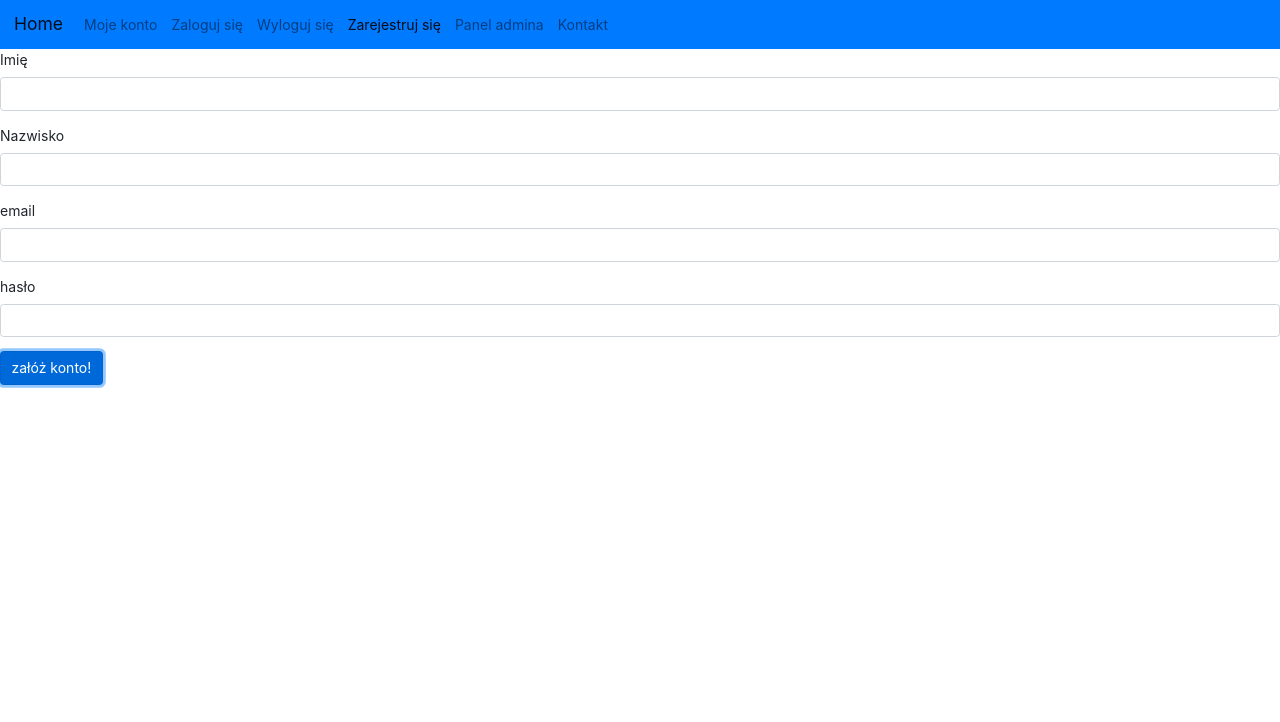
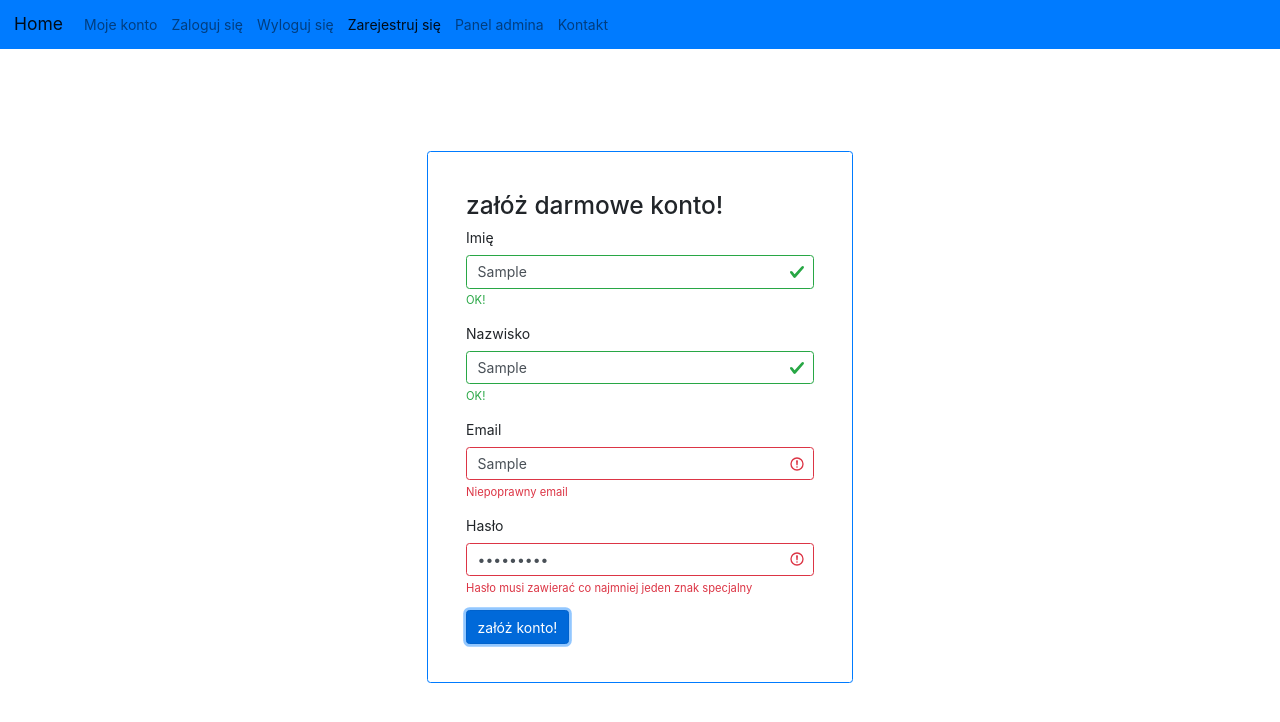
Before and after one commit to ProjectOtoCar/OtoCar, an Angular app: page /registration in a window 1280 px wide. Both pictures are taken after typing "Sample", "Sample", "Sample", "Sample123" into the empty fields and a click on the button "załóż konto!". Shown: the top 722 px of the page. Built offline with nearby package versions, Linux system fonts and the light colour scheme.

Commit message:
validation registration

```diff
--- a/src/app/registration/registration.component.html
+++ b/src/app/registration/registration.component.html
@@ -1,12 +1,37 @@
-<div>
+<div class="d-flex justify-content-center top-margin">
+    <div class="col-lg-4 col-md-6 border border-primary rounded padding">
+        <h3>załóż darmowe konto!</h3>
         <form [formGroup]="registrationForm" (ngSubmit)="onSubmit()">
             <div class="form-group">
                 <label for="firstName">Imię</label>
                 <input type="text"
-             class="form-control"
+                class="form-control is-invalid"
+                [ngClass]="{'is-invalid' :
+                !registrationForm.get('firstName').valid &&
+                registrationForm.get('firstName').touched,
+                'is-valid' : registrationForm.get('firstName').valid}"
                 id="firstName"
                 formControlName="firstName"
                 >
+                <div class="invalid-feedback"
+                    *ngIf="registrationForm.get('firstName').errors?.required">
+                    Pole jest wymagane
+                </div>
+                <div class="invalid-feedback"
+                    *ngIf="registrationForm.get('firstName').errors?.minlength">
+                    Imię za krótkie(minimalnie 3 znaki)
+                </div>
+                <div class="invalid-feedback"
+                    *ngIf="registrationForm.get('firstName').errors?.maxlength">
+                    Imię za długie(maksymalnie 40 znaków)
+                </div>
+                <div class="invalid-feedback"
+                    *ngIf="registrationForm.get('firstName').errors?.withoutspace">
+                    Imię nie może zawierać spacji
+                </div>
+                <div class="valid-feedback">
+                    OK!
+                </div>
             </div>
             <div class="form-group">
                 <label for="lastName">Nazwisko</label>
@@ -14,24 +39,114 @@
                 type="text"
                 class="form-control"
                 id="lastName"
+                [ngClass]="{'is-invalid' :
+                !registrationForm.get('lastname').valid &&
+                registrationForm.get('lastname').touched,
+                'is-valid' : registrationForm.get('lastname').valid}"
                 formControlName="lastname">
+                <div class="invalid-feedback"
+                *ngIf="registrationForm.get('lastname').errors?.required">
+                Pole jest wymagane
+                </div>
+                <div class="invalid-feedback"
+                    *ngIf="registrationForm.get('lastname').errors?.minlength">
+                    Nazwisko za krótkie(minimalnie 3 znaki)
+                </div>
+                <div class="invalid-feedback"
+                    *ngIf="registrationForm.get('lastname').errors?.maxlength">
+                    Nazwisko za długie(maksymalnie 40 znaków)
+                </div>
+                <div class="invalid-feedback"
+                    *ngIf="registrationForm.get('lastname').errors?.withoutspace">
+                    Nazwisko nie może zawierać spacji
+                </div>
+                <div class="valid-feedback">
+                OK!
+                </div>
             </div>
             <div formGroupName="userData">
                 <div class="form-group">
-                <label for="email">email</label>
+                    <label for="email">Email</label>
                     <input type="text"
                     class="form-control"
+                    [ngClass]="{'is-invalid' :
+                    !registrationForm.get('userData.email').valid &&
+                    registrationForm.get('userData.email').touched,
+                    'is-valid' : registrationForm.get('userData.email').valid}"
                     id="email"
                     formControlName="email">
+                    <div class="invalid-feedback"
+                        *ngIf="registrationForm.get('userData.email').errors?.required">
+                    Pole jest wymagane
+                    </div>
+                    <div class="invalid-feedback"
+                        *ngIf="registrationForm.get('userData.email').errors?.minlength">
+                        E-mail za krótki(minimalnie 3 znaki)
+                    </div>
+                    <div class="invalid-feedback"
+                        *ngIf="registrationForm.get('userData.email').errors?.maxlength">
+                        E-mail za długi(maksymalnie 100 znaków)
+                    </div>
+                    <div class="invalid-feedback"
+                        *ngIf="registrationForm.get('userData.email').errors?.email ">
+                        Niepoprawny email
+                    </div>
+                    <div class="invalid-feedback"
+                        *ngIf="registrationForm.get('userData.email').errors?.withoutspace">
+                        E-mail nie może zawierać spacji
+                    </div>
+                    <div class="valid-feedback">
+                    OK!
+                    </div>
                 </div>
                 <div class="form-group">
-                <label for="password">hasło</label>
+                    <label for="password">Hasło</label>
                     <input type="password"
                     class="form-control"
+                    [ngClass]="{'is-invalid' :
+                    !registrationForm.get('userData.password').valid &&
+                    registrationForm.get('userData.password').touched,
+                    'is-valid' : registrationForm.get('userData.password').valid}"
                     id="password"
                     formControlName="password">
+                    <div class="invalid-feedback"
+                    *ngIf="registrationForm.get('userData.password').errors?.required">
+                    Pole jest wymagane
+                    </div>
+                    <div class="invalid-feedback"
+                        *ngIf="registrationForm.get('userData.password').errors?.minlength">
+                        Hasło za krótkie(minimalnie 8 znaki)
+                    </div>
+                    <div class="invalid-feedback"
+                        *ngIf="registrationForm.get('userData.password').errors?.maxlength">
+                        Hasło za długie(maksymalnie 40 znaków)
+                    </div>
+                    <div class="invalid-feedback"
+                        *ngIf="registrationForm.get('userData.password').errors?.requiredcapitalletter">
+                        Hasło musi zawierać co najmniej jedną dużą literę
+                    </div>
+                    <div class="invalid-feedback"
+                        *ngIf="registrationForm.get('userData.password').errors?.requiredspecialsign">
+                        Hasło musi zawierać co najmniej jeden znak specjalny
+                    </div>
+                    <div class="invalid-feedback"
+                        *ngIf="registrationForm.get('userData.password').errors?.requireddigit">
+                        Hasło musi zawierać co najmniej jedną cyfrę
+                    </div>
+                    <div class="invalid-feedback"
+                        *ngIf="registrationForm.get('userData.password').errors?.withoutspace">
+                        Hasło nie może zawierać spacji
+                    </div>
+                    <div class="valid-feedback">
+                    OK!
                     </div>
                 </div>
-        <button class="btn btn-primary" type="submit">załóż konto!</button>
+            </div>
+            <button
+            class="btn btn-primary"
+            type="submit"
+
+            >załóż konto!</button>
         </form>
     </div>
+</div>
--- a/src/app/registration/registration.component.scss
+++ b/src/app/registration/registration.component.scss
@@ -0,0 +1,6 @@
+.top-margin {
+    margin-top: 8%;
+}
+.padding {
+    padding: 3%;
+}
--- a/src/app/registration/registration.component.ts
+++ b/src/app/registration/registration.component.ts
@@ -1,5 +1,6 @@
 import { Component, OnInit } from '@angular/core';
 import { FormGroup, FormControl, Validators } from '@angular/forms';
+import { CustomValidators } from '../validators/CustomValidators';
 
 @Component({
   selector: 'app-registration',
@@ -12,18 +13,45 @@ export class RegistrationComponent implements OnInit {
 
   ngOnInit(): void {
     this.registrationForm = new FormGroup({
-      firstName: new FormControl(null, Validators.required),
-      lastname: new FormControl(null, Validators.required),
+      firstName: new FormControl(null,
+        [
+          Validators.required,
+          Validators.maxLength(40),
+          Validators.minLength(3),
+          CustomValidators.withoutSpace
+        ]),
+      lastname: new FormControl(null,
+        [
+          Validators.required,
+          Validators.maxLength(40),
+          Validators.minLength(3),
+          CustomValidators.withoutSpace
+        ]),
       userData: new FormGroup({
-        email: new FormControl(null, Validators.required),
-        password: new FormControl(null, Validators.required)
+        email: new FormControl(null,
+          [
+            Validators.required,
+            Validators.email,
+            Validators.maxLength(100),
+            Validators.minLength(3),
+            CustomValidators.withoutSpace
+          ]),
+        password: new FormControl(null, [
+          Validators.required,
+          Validators.minLength(8),
+          Validators.maxLength(40),
+          CustomValidators.requiredCapitalLetter,
+          CustomValidators.requiredDigit,
+          CustomValidators.requiredSpecialSign,
+          CustomValidators.withoutSpace
+        ])
       })
     });
   }
 
   onSubmit(): void {
-    console.log(this.registrationForm.value);
-    this.registrationForm.reset();
+    console.log(this.registrationForm);
+    // this.registrationForm.reset();
   }
 
 }
--- /dev/null
+++ b/src/app/validators/CustomValidators.ts
@@ -0,0 +1,39 @@
+import { FormControl } from '@angular/forms';
+
+export class CustomValidators {
+    static requiredCapitalLetter(control: FormControl): {[key: string]: boolean} {
+        const password: string = control.value;
+        if (password?.toLowerCase() === password) {
+            return {requiredcapitalletter: true};
+        }
+        return null;
+    }
+
+    static requiredSpecialSign(control: FormControl): {[key: string]: boolean} {
+        const password: string = control.value;
+        if (!password?.split('').some((x) =>
+        (x >= '!' && x <= '/') ||
+        (x >= ':' && x <= '@') ||
+        (x >= '{' && x <= '-')
+        )) {
+            return {requiredspecialsign: true};
+        }
+        return null;
+    }
+
+    static requiredDigit(control: FormControl): {[key: string]: boolean} {
+        const password: string = control.value;
+        if (!password?.split('').some((x) => x >= '0' && x <= '9')) {
+            return {requireddigit: true};
+        }
+        return null;
+    }
+
+    static withoutSpace(control: FormControl): {[key: string]: boolean} {
+        const password: string = control.value;
+        if (password?.indexOf(' ') !== -1){
+            return {withoutspace: true};
+        }
+        return null;
+    }
+}
```
Lines whose indentation alone changed are shown as unchanged.
